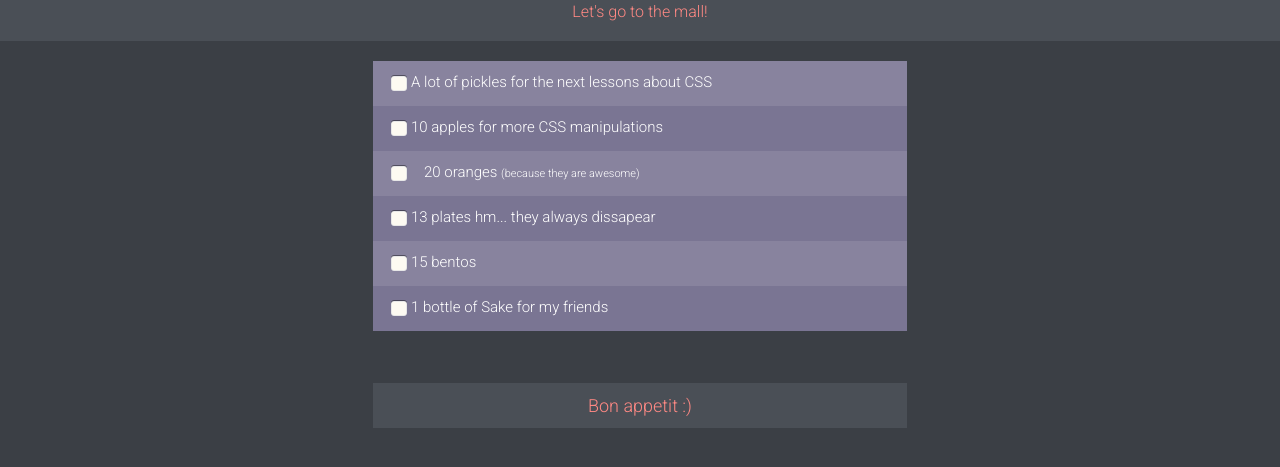
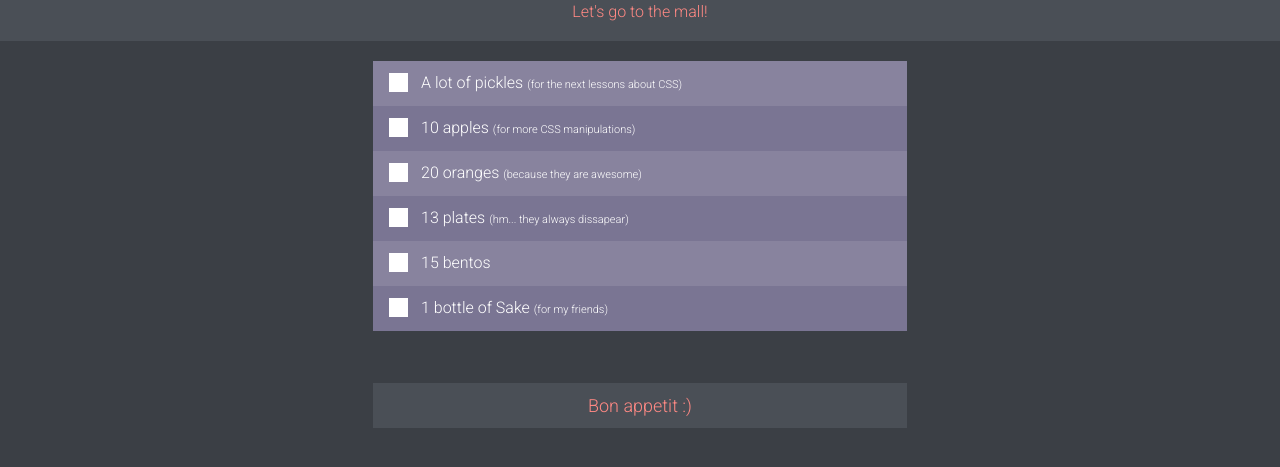
Before and after one commit to Me-hijack/Shop-list, a plain HTML site: page index.html in a window 1280 px wide. Shown: the part 41-508 px from the top of the page. Drawn offline with Linux system fonts and the light colour scheme.

Commit message:
Modified custom checkbox

```diff
--- a/index.html
+++ b/index.html
@@ -23,37 +23,37 @@
             <li>
                 <!-- <div> -->
                 <input type="checkbox" name="product" id="pickles">
-                <label for="pickles">A lot of pickles <span>for the next lessons about CSS</span></label>
+                <label for="pickles"><span class="item">A lot of pickles </span><span class="comment">for the next lessons about CSS</span></label>
                 <!-- </div> -->
             </li>
             <li>
                 <!-- <div> -->
                 <input type="checkbox" name="product" id="apples">
-                <label for="apples">10 apples <span>for more CSS manipulations</span></label>
+                <label for="apples"><span class="item">10 apples </span><span class="comment">for more CSS manipulations</span></label>
                 <!-- </div> -->
             </li>
             <li>
                 <!-- <div> -->
                     <input type="checkbox" name="product" id="oranges">
-                    <label for="oranges"><span class="item">20 oranges</span> <span class="comment">because they are awesome</span></label>
+                    <label for="oranges"><span class="item">20 oranges </span><span class="comment">because they are awesome</span></label>
                     <!-- </div> -->
                 </li>
             <li>
                 <!-- <div> -->
                 <input type="checkbox" name="product" id="plates">
-                <label for="plates">13 plates <span>hm... they always dissapear</span></label>
+                <label for="plates"><span class="item">13 plates </span><span class="comment">hm... they always dissapear</span></label>
                 <!-- </div> -->
             </li>
             <li>
                 <!-- <div> -->
                 <input type="checkbox" name="product" id="bentos">
-                <label for="bentos">15 bentos</label>
+                <label for="bentos"><span class="item">15 bentos</span></label>
                 <!-- </div> -->
             </li>
             <li>
                 <!-- <div> -->
                 <input type="checkbox" name="product" id="sake">
-                <label for="sake">1 bottle of Sake <span>for my friends</span></label>
+                <label for="sake"><span class="item">1 bottle of Sake </span><span class="comment">for my friends</span></label>
                 <!-- </div> -->
             </li>
         </ul>
--- a/style.css
+++ b/style.css
@@ -17,7 +17,6 @@ header {
     background: #4A4F56;
     height: 82px;
 
-    /* text-align: center; */
 }
 h1 {
     color: #FF8984;
@@ -28,11 +27,13 @@ h1 {
     max-width: 793px;
     text-align:center;
     margin: 0 auto;
+    height: 28px;
 }
 p {
     color: #FF8984;
     font-family: 'Roboto';
     font-size: 16px;
+    height: 19px;
     font-style: normal;
     max-width: 193px;
     text-align: center;
@@ -52,6 +53,7 @@ ul {
 li {
     list-style-type: none;
     height: 45px;
+    position:relative;
 }
 li:nth-child(odd) {
     background: #88839E;
@@ -69,26 +71,49 @@ li:hover {
     border-color: white;
     border-left: 0;
     border-right: 0;
-    /* transform: translateY(0) scale(1.01); */
 }
 li:active {
     background: #FF8984;;
 }
-input {
+/* input {
     margin: 12px 16px 12px;
     height: 19px;
     width: 19px;
+}  */
+/* [type="checkbox"] {
+    vertical-align: middle;
+} */
+input {
+    position:absolute;
 }
-[type="checkbox"] {
-    vertical-align: middle;
+input[type="checkbox"] {
+    visibility: hidden;
+    /* margin-left: -30px; */
 }
-[type="checkbox"]:checked + label {
+input[type="checkbox"] + label {
+    padding-left:16px;
+	/* height:19px;  */
+	display:inline-block;
+	/* line-height:18px; */
+	background-repeat:no-repeat;
+    background-image: url(./img/checkbox-empty.png);
+    margin: 12px 16px 14px;
+}
+input[type="checkbox"]:checked + label {
+    background-image: url(./img/vector-2.svg), url(./img/checkbox-empty.png);
+    /* display:inline-block; */
+    background-size: 19px;
+    height: 19px;
     text-decoration: line-through;
+    color: #9B96AC
 }
 label {
     vertical-align: middle;
     font-family: 'Roboto';
     color: #FFFFFF;
+}
+.item {
+    padding-left: 16px;
 }
 .comment::before {
     content: '(';
@@ -96,7 +121,7 @@ label {
 .comment::after {
     content: ')';
 }
-.comment:nth-child(2) {
+.comment {
     font-size: 11px;
 }
 
@@ -117,51 +142,3 @@ h2 {
     margin: 0 auto;
     padding: 12px;
 }
-
-/* COPIED */
-input[type="checkbox"] {
-    visibility: hidden;
-}
-input[type="checkbox"] + label {
-    padding-left:20px;
-	height:16px;
-	display:inline-block;
-	line-height:15px;
-	background-repeat:no-repeat;
-	background-position: 0 0;
-	font-size:15px;
-	vertical-align:middle;
-	cursor:pointer;
-    background-image: url(./img/tick.png);
-    /* background-image: url(./img/tick.png); */
-    margin: 14px 16px 14px;
-
-}
-input[type="checkbox"]:checked + label {
-    background-position: 0 -17px;
-}
-input [type="checkbox"] {
-    margin-left: -30px;
-}
-li {
-    position:relative;
-}
-input {
-    position:absolute;
-}
-input[type="checkbox"] + label {
-    padding-left: 12px 16px 12px;
-    margin-left: 18px;
-}
-.item {
-    padding-left: 13px;
-}
-/* label span{
-vertical-align: middle;
-} */
-/* label {
-    background-image: url(../img/tick.png);
-    margin: -20px;
-} */
-
-/* BG */
```
Also changed, not shown: img/tick.png (deleted), img/vector-1.png (deleted), img/vector-2.svg (added), 1 other file.
